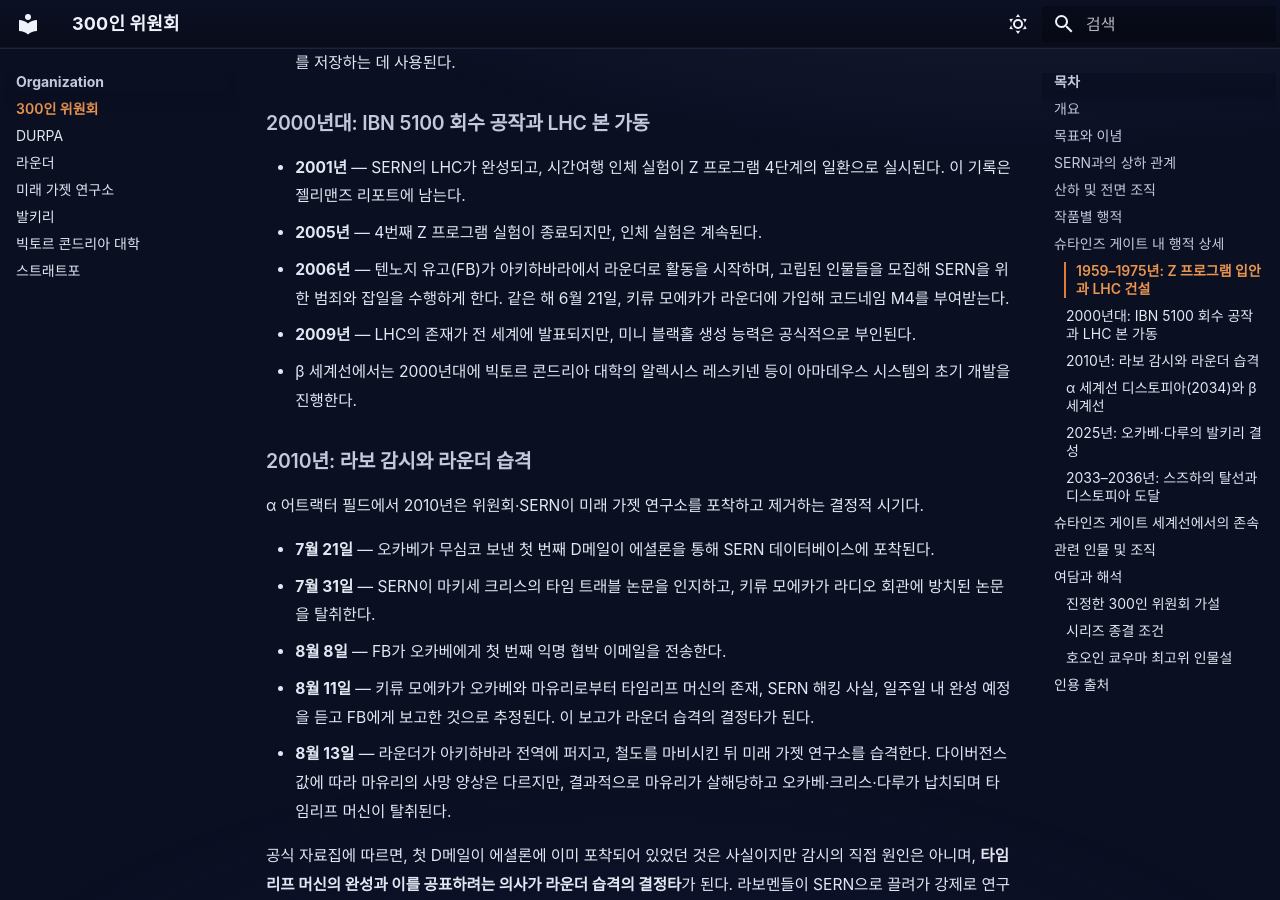
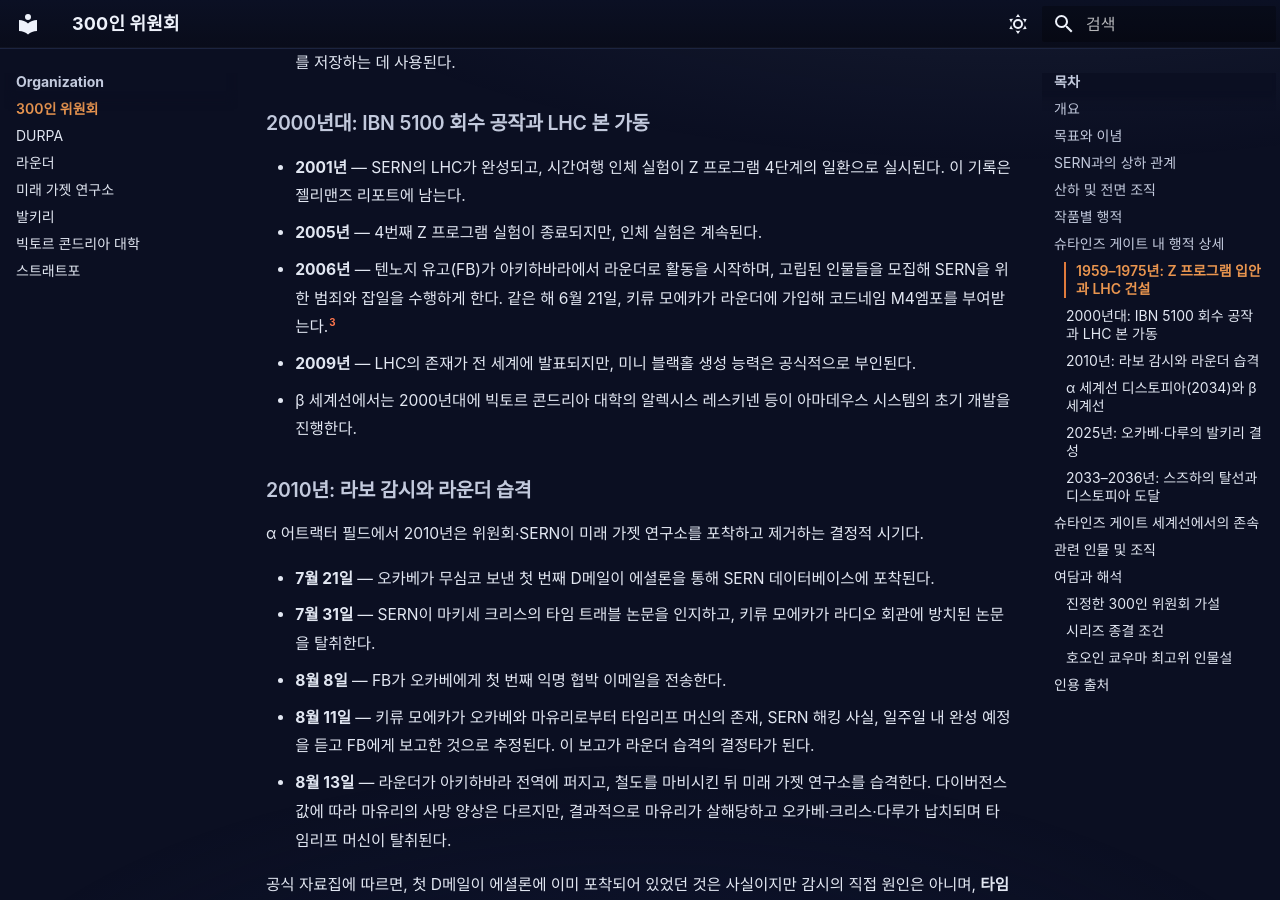
Before and after one commit to sgwiki/sgwiki.github.io, an MkDocs documentation site: the page built from wiki/organization/300인-위원회.md, in a window 1280 px wide and 900 px high, scrolled down 3232 px. Built offline with MkDocs 1.6.1 and Material for MkDocs 9.7.7, drawn with Linux system fonts in a browser that asks for light colours; some web fonts are replaced; some of the changed text lies outside the part shown.

Commit message:
feat(wiki): 300인-위원회 — P10 9e86761c 패치 적용

```diff
--- a/wiki/organization/300인-위원회.md
+++ b/wiki/organization/300인-위원회.md
@@ -72,7 +72,7 @@ description: "300인 위원회는 전 세계 정계·재벌·정보기관의 고
 
 - **2001년** — SERN의 LHC가 완성되고, 시간여행 인체 실험이 Z 프로그램 4단계의 일환으로 실시된다. 이 기록은 젤리맨즈 리포트에 남는다.
 - **2005년** — 4번째 Z 프로그램 실험이 종료되지만, 인체 실험은 계속된다.
-- **2006년** — 텐노지 유고(FB)가 아키하바라에서 라운더로 활동을 시작하며, 고립된 인물들을 모집해 SERN을 위한 범죄와 잡일을 수행하게 한다. 같은 해 6월 21일, 키류 모에카가 라운더에 가입해 코드네임 M4를 부여받는다.
+- **2006년** — 텐노지 유고(FB)가 아키하바라에서 라운더로 활동을 시작하며, 고립된 인물들을 모집해 SERN을 위한 범죄와 잡일을 수행하게 한다. 같은 해 6월 21일, 키류 모에카가 라운더에 가입해 코드네임 M4엠포를 부여받는다.[^3]
 - **2009년** — LHC의 존재가 전 세계에 발표되지만, 미니 블랙홀 생성 능력은 공식적으로 부인된다.
 - β 세계선에서는 2000년대에 빅토르 콘드리아 대학의 알렉시스 레스키넨 등이 아마데우스 시스템의 초기 개발을 진행한다.
 
@@ -115,14 +115,14 @@ description: "300인 위원회는 전 세계 정계·재벌·정보기관의 고
 | 구분 | 이름 | 비고 |
 |---|---|---|
 | 라운더 지휘관 | 텐노지 유고(FB) | 아키하바라 라운더 총괄, 1996년부터 활동 |
-| 라운더 요원 | 키류 모에카(M4) | 2006년 가입, IBN 5100 탐색·라보 습격 담당 |
+| 라운더 요원 | 키류 모에카(M4엠포) | 2006년 가입, IBN 5100 탐색·라보 습격 담당 |
 | 라운더 요원 | 카야노 | 2036년에서 스즈하 추격 임무 수행 |
 | 관련자 | 텐노지 나에 | α 세계선 0.523307%에서 아버지 사망 후 라운더 지휘관이 되어 오카베를 고문살함 |
 | 산하 조직 | SERN | Z 프로그램·에셜론·LHC 운용 |
 | 산하 조직 | 라운더 | SERN 소속 용병 조직 |
 | 산하 기업 | NOZOMI 그룹 | Chaos;HEAd 계열 |
 | 산하 병원 | AH 도쿄 종합병원 | 기가로매니악스 인체 실험 장소 |
-| 적대 조직 | 왈큐레 | 오카베·다루가 결성한 저항 조직 |
+| 적대 조직 | 발키리 | 오카베·다루가 결성한 저항 조직 |
 | 비소속 | 스트래트포(Stratfo) | 미국 측 독자 세력, 위원회 소속 아님 |
 | 비소속 | DURPA | 미국 국방부 산하, 위원회 소속 아님 |
 
@@ -151,3 +151,5 @@ CHAOS;HEAD NOAH의 아오이 세나 루트에서는 기존에 알려진 300인
 
 [^1]: 커뮤니티 토론에서 카오스 차일드 흑막의 서열 대사와 슈타인즈 게이트 시뮬레이션 떡밥을 연계한 추측. 시뮬레이션 세계로 정신만 전이된 300인이 윤회를 반복한다는 가설.
 [^2]: 위원회 퇴치가 시리즈 전체 해피엔딩의 전제 조건이라는 해석. 개발진 인터뷰에서 모든 사건의 슈타인즈 게이트 세계선 수속이 필요하다는 발언에 기반.
+
+[^3]: 모에카 본인과 FB 양쪽이 코드네임 'M4엠포'로 호칭 — 『Steins;Gate Elite』 「무한 연쇄의 아포토시스」.
```
